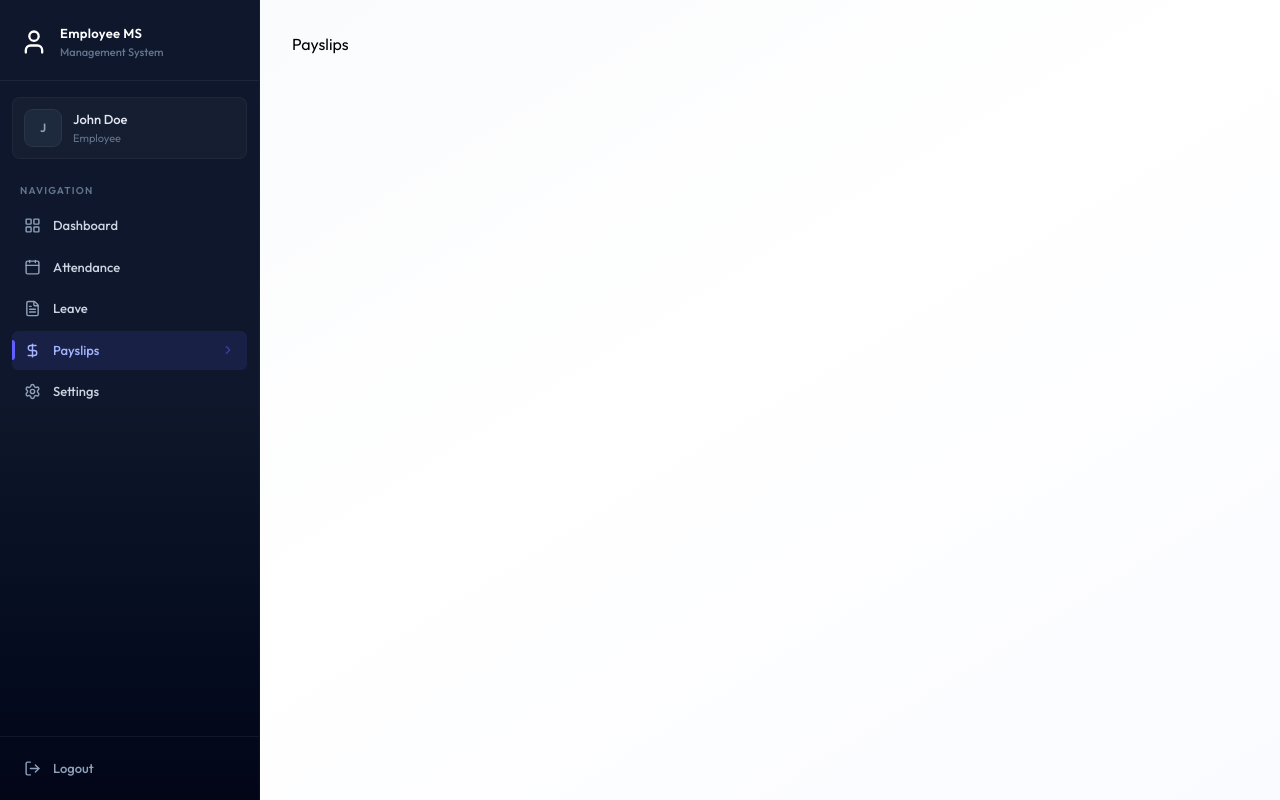
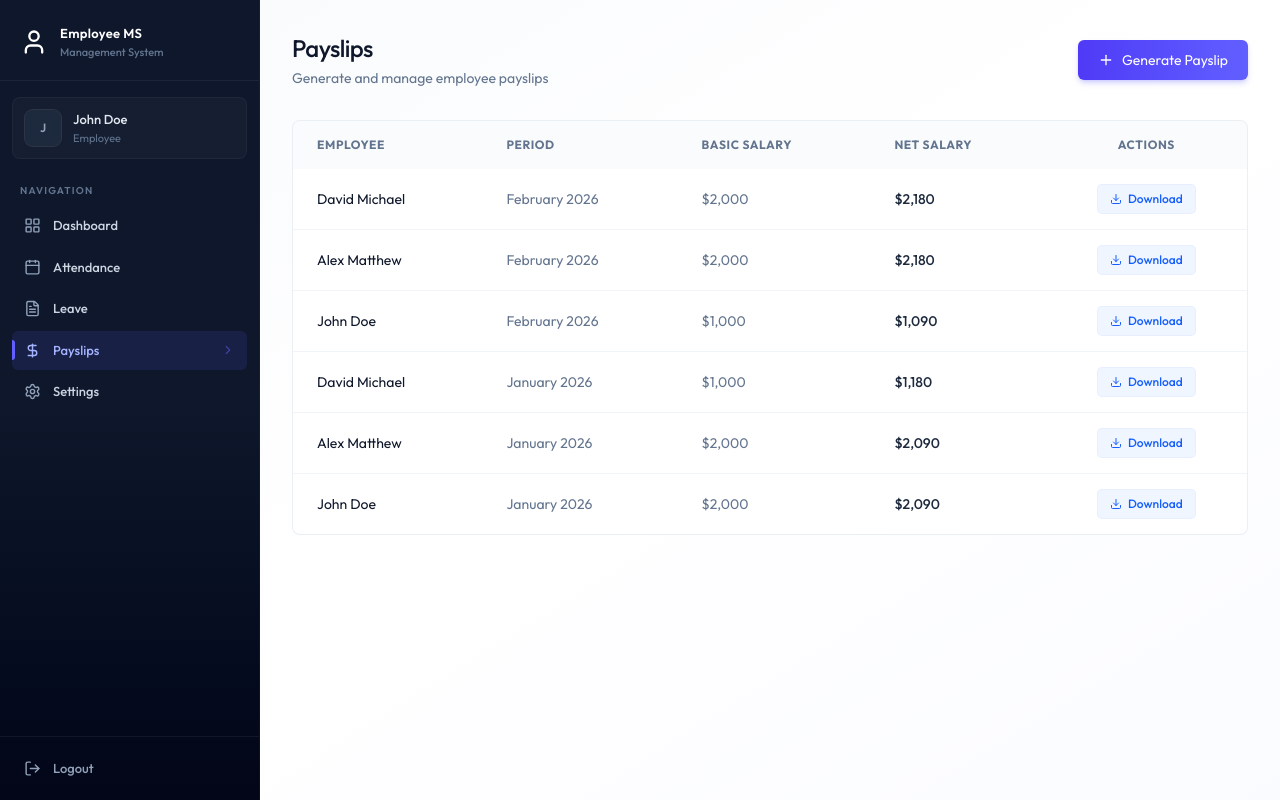
Before and after one commit to sahil-init/FullStack-EMS-Employee-Management-System, a React (Vite) app in the folder client/: page /payslips in a window 1280 px wide. Built offline with nearby package versions, Linux system fonts and the light colour scheme.

Commit message:
payslip page UI completed

```diff
--- /dev/null
+++ b/client/src/components/payslip/GeneratePayslipForm.jsx
@@ -0,0 +1,130 @@
+import { Loader2, PlusIcon, X } from 'lucide-react';
+import { useState } from 'react';
+
+const GeneratePayslipForm = ({ employees, onSuccess }) => {
+  const [isOpen, setIsOpen] = useState(false);
+  const [loading, setLoading] = useState(false);
+
+  if (!isOpen)
+    return (
+      <button
+        onClick={() => setIsOpen(true)}
+        className="btn-primary flex items-center gap-2"
+      >
+        <PlusIcon className="w-4 h-4" /> Generate Payslip
+      </button>
+    );
+
+  const handleSubmit = async (e) => {
+    e.preventDefault();
+  };
+
+  return (
+    <div className="fixed inset-0 bg-black/40 backdrop-blur-sm flex items-center justify-center z-50 p-4">
+      <div className="card max-w-lg w-full p-6 animate-slide-up">
+        <div className="flex justify-between items-center mb-6">
+          <h3 className="text-lg font-bold text-slate-900">
+            Generate Monthly Payslip
+          </h3>
+          <button
+            onClick={() => setIsOpen(false)}
+            className="text-slate-400 hover:text-slate-600 p-1"
+          >
+            <X size={20} />
+          </button>
+        </div>
+        <form onSubmit={handleSubmit} className="space-y-4">
+          {/* select employee */}
+          <div>
+            <label className="block text-sm font-medium text-slate-700 mb-2">
+              Employee
+            </label>
+            <select name="employeeId" required>
+              {employees.map((e) => (
+                <option key={e.id} value={e.id}>
+                  {e.firstName} {e.lastName} ({e.position})
+                </option>
+              ))}
+            </select>
+          </div>
+
+          {/* select month and year */}
+          <div className="grid grid-cols-2 gap-4">
+            <div>
+              <label className="block text-sm font-medium text-slate-700 mb-2">
+                Month
+              </label>
+              <select name="month">
+                {Array.from({ length: 12 }, (_, i) => i + 1).map((m) => (
+                  <option key={m} value={m}>
+                    {m}
+                  </option>
+                ))}
+              </select>
+            </div>
+            <div>
+              <label className="block text-sm font-medium text-slate-700 mb-2">
+                Year
+              </label>
+              <input
+                type="number"
+                name="year"
+                defaultValue={new Date().getFullYear()}
+              />
+            </div>
+          </div>
+
+          {/* Basic Salary */}
+          <div>
+            <label className="block text-sm font-medium text-slate-700 mb-2">
+              Basic Salary
+            </label>
+            <input
+              type="number"
+              name="basicSalary"
+              required
+              placeholder="5000"
+            />
+          </div>
+
+          {/* Allowances & Deductions */}
+          <div className="grid grid-cols-2 gap-4">
+            <div>
+              <label className="block text-sm font-medium text-slate-700 mb-2">
+                Allowances
+              </label>
+              <input type="number" name="allowances" defaultValue="0" />
+            </div>
+            <div>
+              <label className="block text-sm font-medium text-slate-700 mb-2">
+                Deductions
+              </label>
+              <input type="number" name="deductions" defaultValue="0" />
+            </div>
+          </div>
+
+          {/* buttons */}
+          <div className="flex justify-end gap-3 pt-2">
+            <button
+              onClick={() => setIsOpen(false)}
+              type="button"
+              className="btn-secondary"
+            >
+              Cancel
+            </button>
+            <button
+              disabled={loading}
+              type="submit"
+              className="btn-primary flex items-center"
+            >
+              {loading && <Loader2 className="w-4 h-4 mr-2 animate-spin" />}
+              Generate
+            </button>
+          </div>
+        </form>
+      </div>
+    </div>
+  );
+};
+
+export default GeneratePayslipForm;
--- /dev/null
+++ b/client/src/components/payslip/PayslipList.jsx
@@ -0,0 +1,73 @@
+import { format } from 'date-fns';
+import { Download } from 'lucide-react';
+
+const PayslipList = ({ payslips, isAdmin }) => {
+  return (
+    <div className="card overflow-hidden">
+      <div className="overflow-x-auto">
+        <table className="table-modern">
+          <thead>
+            <tr>
+              {isAdmin && <th>Employee</th>}
+              <th>Period</th>
+              <th>Basic Salary</th>
+              <th>Net Salary</th>
+              <th className="text-center">Actions</th>
+            </tr>
+          </thead>
+          <tbody>
+            {payslips.length === 0 ? (
+              <tr>
+                <td
+                  colSpan={isAdmin ? 5 : 4}
+                  className="text-center py-12 text-slate-400"
+                >
+                  No payslips found
+                </td>
+              </tr>
+            ) : (
+              payslips.map((payslip) => {
+                return (
+                  <tr key={payslip._id || payslip.id}>
+                    {isAdmin && (
+                      <td className="text-slate-900">
+                        {payslip.employee?.firstName}{' '}
+                        {payslip.employee?.lastName}
+                      </td>
+                    )}
+                    <td className="text-slate-500">
+                      {format(
+                        new Date(payslip.year, payslip.month - 1),
+                        'MMMM yyyy',
+                      )}
+                    </td>
+                    <td className="text-slate-500">
+                      ${payslip.basicSalary?.toLocaleString()}
+                    </td>
+                    <td className="font-medium text-slate-800">
+                      ${payslip.netSalary?.toLocaleString()}
+                    </td>
+                    <td className="text-center">
+                      <button
+                        onClick={() =>
+                          window.open(
+                            `/print/paylips/${payslip.id || payslip._id}`,
+                          )
+                        }
+                        className="inline-flex items-center px-3 py-1.5 text-xs font-medium rounded text-blue-600 bg-blue-50 hover:bg-blue-100 transition-colors ring-1 ring-blue-600/10"
+                      >
+                        <Download className="w-3 h-3 mr-1.5" /> Download
+                      </button>
+                    </td>
+                  </tr>
+                );
+              })
+            )}
+          </tbody>
+        </table>
+      </div>
+    </div>
+  );
+};
+
+export default PayslipList;
--- a/client/src/pages/Payslips.jsx
+++ b/client/src/pages/Payslips.jsx
@@ -1,5 +1,53 @@
+import { useCallback, useEffect, useState } from 'react';
+import { dummyEmployeeData, dummyPayslipData } from '../assets/assets';
+import Loading from '../components/Loading';
+import PayslipList from '../components/payslip/PayslipList';
+import GeneratePayslipForm from '../components/payslip/GeneratePayslipForm';
+
 const Payslips = () => {
-  return <div>Payslips</div>;
+  const [payslips, setPayslips] = useState([]);
+  const [employees, setEmployees] = useState([]);
+  const [loading, setLoading] = useState(true);
+  const isAdmin = true;
+
+  const fetchPayslips = useCallback(async () => {
+    setPayslips(dummyPayslipData);
+    setTimeout(() => {
+      setLoading(false);
+    }, 1000);
+  }, []);
+
+  useEffect(() => {
+    fetchPayslips();
+  }, [fetchPayslips]);
+
+  useEffect(() => {
+    if (isAdmin) setEmployees(dummyEmployeeData);
+  }, [isAdmin]);
+
+  if (loading) <Loading />;
+
+  return (
+    <div className="animate-fade-in">
+      <div className="flex flex-col sm:flex-row justify-between items-start sm:items-center gap-4 mb-8">
+        <div>
+          <h1 className="page-title">Payslips</h1>
+          <p className="page-subtitle">
+            {isAdmin
+              ? 'Generate and manage employee payslips'
+              : 'Your payslip history'}
+          </p>
+        </div>
+        {isAdmin && (
+          <GeneratePayslipForm
+            employees={employees}
+            onSuccess={fetchPayslips}
+          />
+        )}
+      </div>
+      <PayslipList payslips={payslips} isAdmin={isAdmin} />
+    </div>
+  );
 };
 
 export default Payslips;
```
